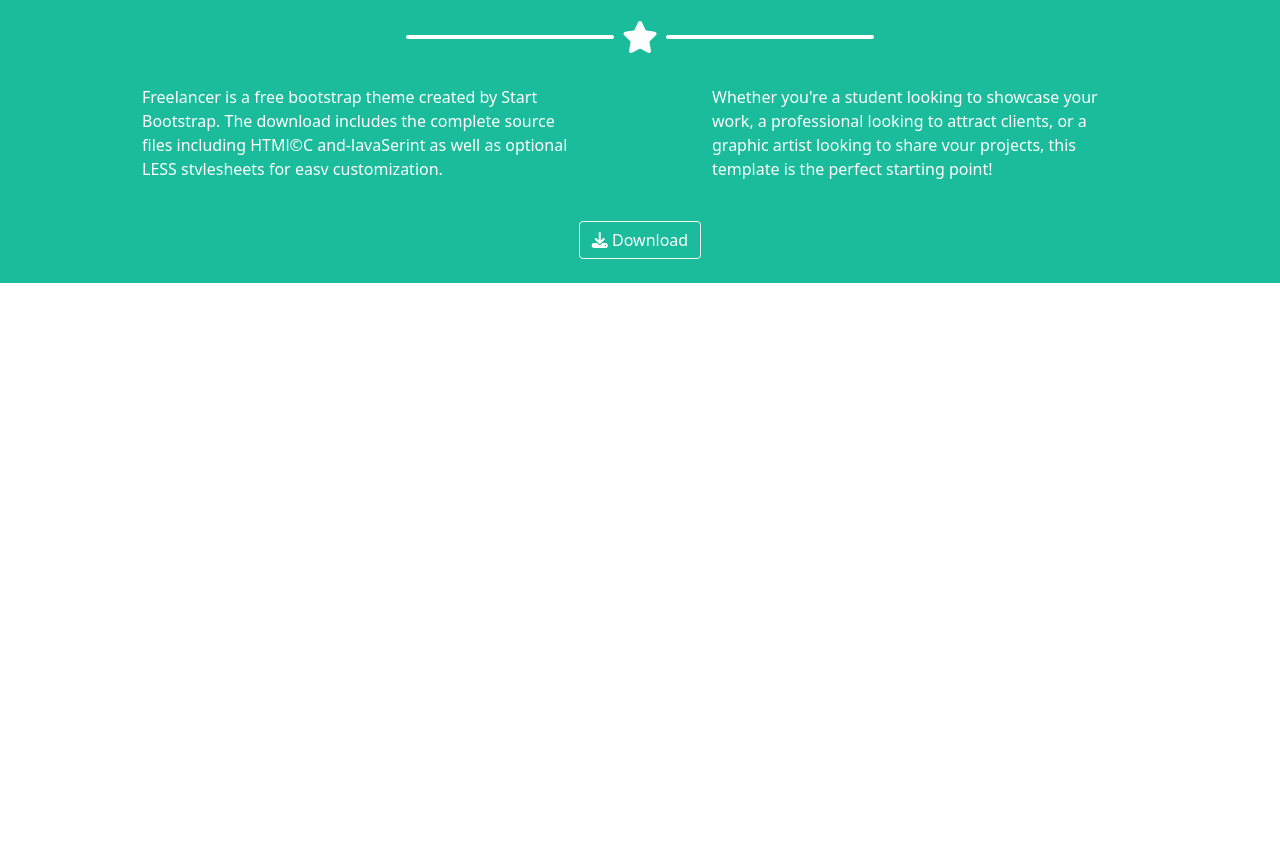
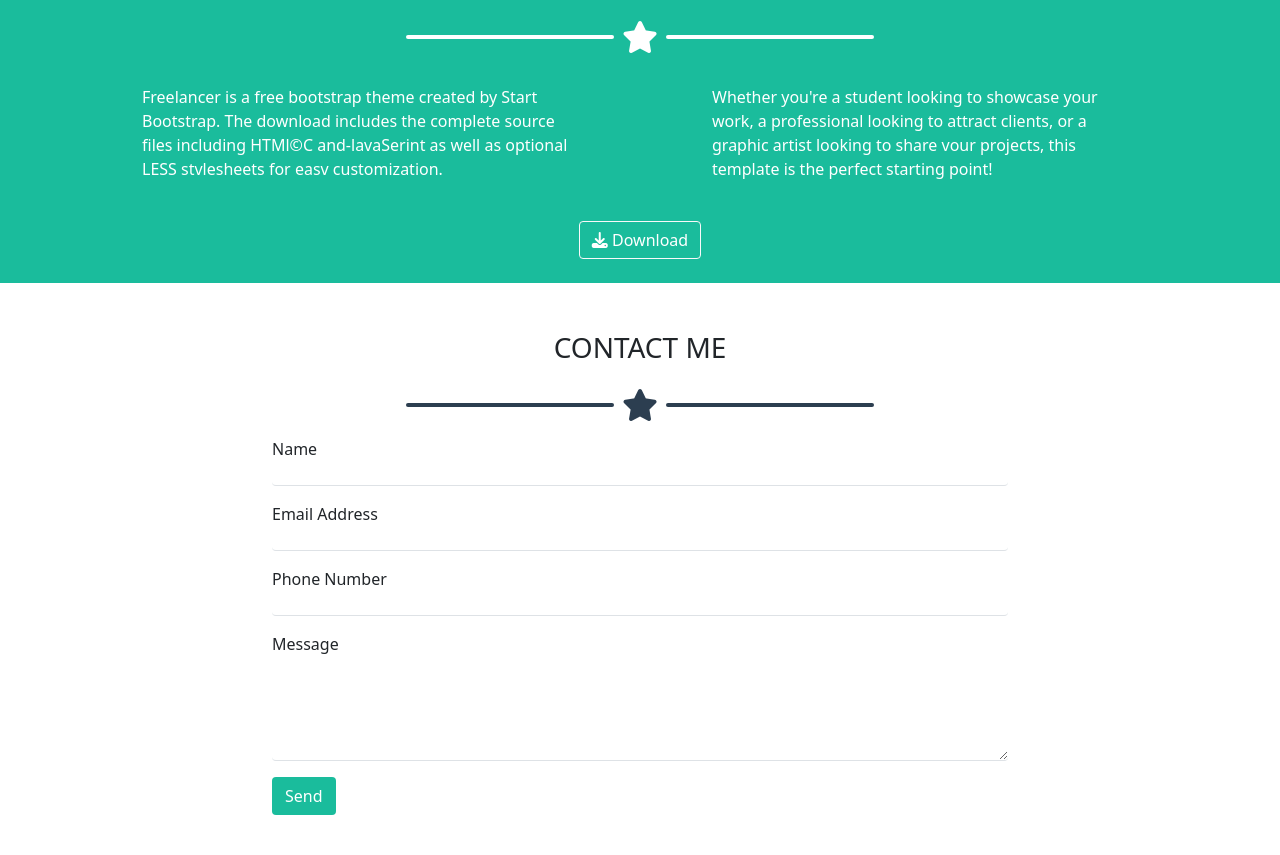
Before and after one commit to robertolatini31/html-css-bootstrap-freelancer, a plain HTML site: page index.html in a window 1280 px wide. Shown: the part 1400-2255 px from the top of the page. Before the commit the page ends 1683 px from the top, so only its background shows below. Drawn offline with nearby package versions, Linux system fonts and the light colour scheme.

Commit message:
added contact section

```diff
--- a/assets/css/style.css
+++ b/assets/css/style.css
@@ -30,6 +30,10 @@ img {
 
 .p_small {
     padding: 2px;
+}
+
+.bg_primary {
+    background-color: var(--primary-color);
 }
 
 .bg_secondary {
--- a/index.html
+++ b/index.html
@@ -142,6 +142,7 @@
             <div class="container">
                 <div class="row">
                     <div class="col-12">
+                        <div class="row">
                             <div class="col-12">
                                 <div class="row align-items-center justify-content-center text-white">
 
@@ -167,6 +168,7 @@
                                 <!-- /.row -->
                             </div>
                             <!-- /.col-12 -->
+                        </div>
                     </div>
                     <!-- /.col-12  -->
                     <div class="col-12 col-md-6 text-white px-5">
@@ -194,11 +196,61 @@
         <div class="contact_me">
             <div class="container">
                 <div class="row">
-                    <div class="col-12"></div>
+                    <div class="col-12">
+                        <div class="row">
+                            <div class="col-12">
+                                <div class="row align-items-center justify-content-center">
+
+                                    <div class="col-12 pt-5">
+                                        <h3 class="text-uppercase text-center">contact me</h3>
+                                    </div>
                                     <!-- /.col-12 -->
-                    <div class="col-12"></div>
+
+                                    <div class="col-9">
+                                        <div class="line_bar d-flex align-items-center justify-content-center py-3">
+                                            <div class="bar d-inline-block bg_secondary w-25 p_small rounded-pill"></div>
+                                            <!-- /.bar -->
+                                            <i class="fa-solid fa-star fs-2 px-2 color_secondary"></i>
+                                            <!-- /.star  -->
+                                            <div class="bar d-inline-block bg_secondary w-25 p_small rounded-pill"></div>
+                                            <!-- /.bar -->
+                                          </div>
+                                          <!-- /.line_bar -->
+                                    </div>
+                                    <!-- /.col-9 -->
+
+                                </div>
+                                <!-- /.row -->
+                            </div>
                             <!-- /.col-12 -->
-                    <div class="col-12"></div>
+                        </div>
+                    </div>
+                    <!-- /.col-12 -->
+                    <div class="col-12">
+                        <div class="row justify-content-center">
+                            <div class="col-8">
+                                <div class="mb-3">
+                                    <label for="exampleFormControlInput1" class="form-label m-0">Name</label>
+                                    <input type="email" class="form-control border-0 border-bottom py-0" id="exampleFormControlInput1">
+                                  </div>
+                                  <div class="mb-3">
+                                    <label for="exampleFormControlInput1" class="form-label m-0">Email Address</label>
+                                    <input type="email" class="form-control border-0 border-bottom py-0" id="exampleFormControlInput1">
+                                  </div>
+                                  <div class="mb-3">
+                                    <label for="exampleFormControlInput1" class="form-label m-0">Phone Number</label>
+                                    <input type="email" class="form-control border-0 border-bottom py-0" id="exampleFormControlInput1">
+                                  </div>
+                                  <div class="mb-3">
+                                    <label for="exampleFormControlTextarea1" class="form-label">Message</label>
+                                    <textarea class="form-control border-0 border-bottom py-0" id="exampleFormControlTextarea1" rows="4"></textarea>
+                                    <button type="button" class="btn bg_primary text-white mt-3 mb-4">Send</button>
+                                  </div>
+
+                            </div>
+                            <!-- /.col-6 -->
+                        </div>
+                    </div>
                     <!-- /.col-12 -->
                 </div>
                 <!-- /.row -->
```
Lines whose indentation alone changed are shown as unchanged.
